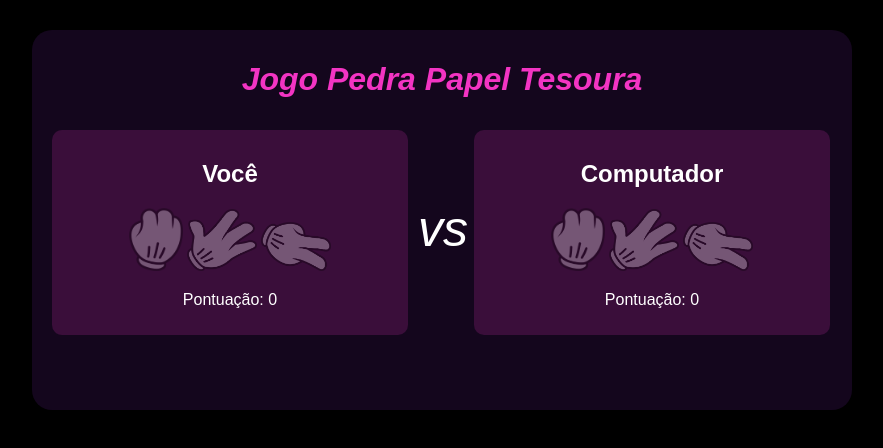
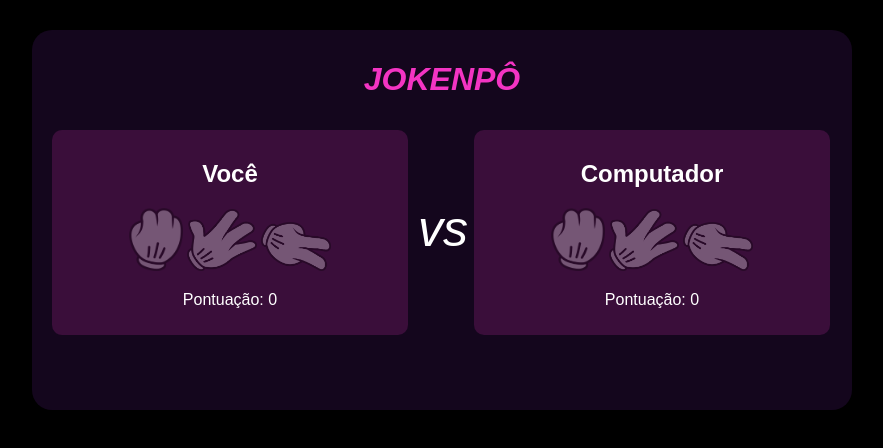
Before and after one commit to JadeOhara/API-PedraPapelTesoura, a website: page www/index.html in a window 1280 px wide. Shown: the whole page, without its empty margins (198-1081 px from the left). Drawn offline with nearby package versions, Linux system fonts and the light colour scheme; a web font is replaced by a local one.

Commit message:
change title

```diff
--- a/www/index.html
+++ b/www/index.html
@@ -10,12 +10,12 @@
     <link href="https://fonts.googleapis.com/css2?family=Georama:ital,wght@0,200;0,300;1,500&display=swap"
         rel="stylesheet">
     <link rel="stylesheet" href="style.css">
-    <title>Jogo Pedra Papel Tesoura</title>
+    <title>JOKENPÔ</title>
 </head>
 
 <body>
     <div class="game">
-        <h1 id="title">Jogo Pedra Papel Tesoura</h1>
+        <h1 id="title">JOKENPÔ</h1>
         <div id="person">
             <h2>Você</h2>
             <ul id="person-choice">
```
